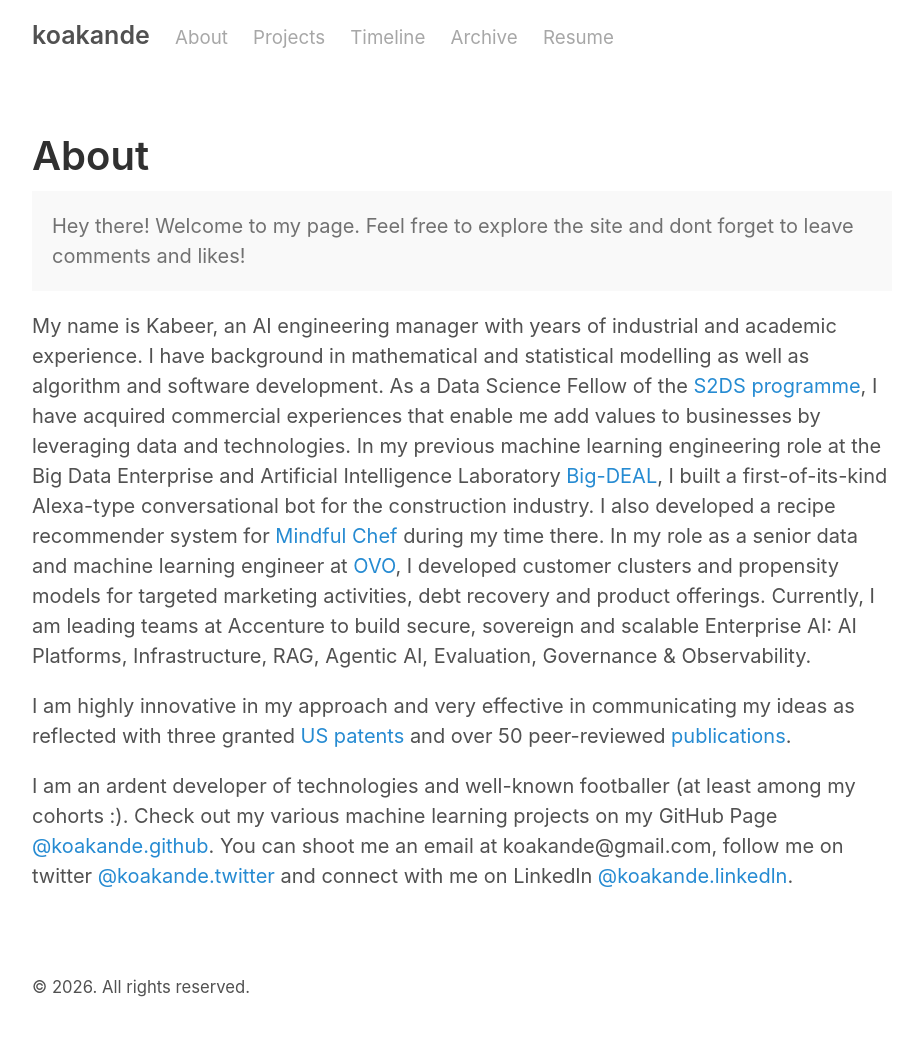
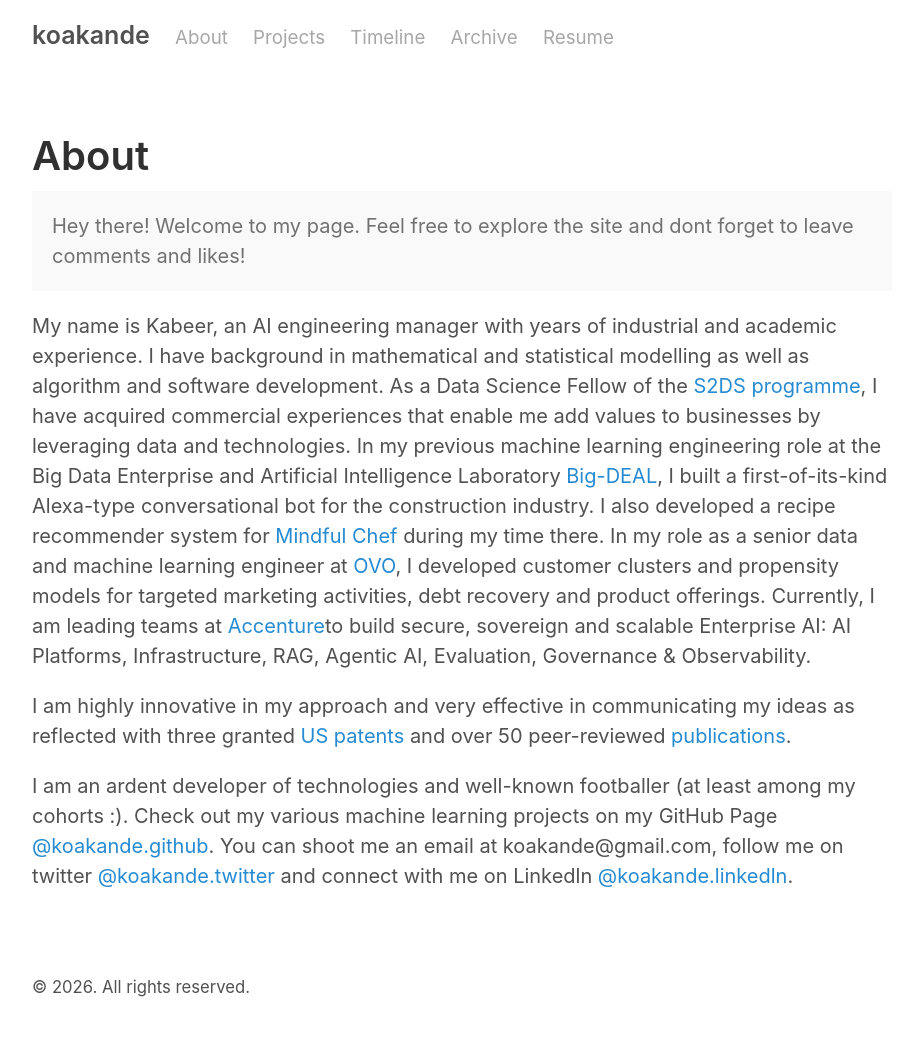
Before and after one commit to kbakande/kbakande.github.io, a Jekyll site: the page built from about.md, in a window 1280 px wide. Shown: the whole page, without its empty margins (178-1095 px from the left). Built offline with Jekyll 4.4.1, drawn with Linux system fonts in a browser that asks for light colours; part of the change alters nothing that is shown.

```diff
--- a/about.md
+++ b/about.md
@@ -7,7 +7,7 @@ title: About
   Hey there! Welcome to my page. Feel free to explore the site and dont forget to leave comments and likes!
 </p>
 
-My name is Kabeer, an AI engineering manager with years of industrial and academic experience. I have background in mathematical and statistical modelling as well as algorithm and software development. As a Data Science Fellow of the [S2DS programme](http://www.s2ds.org/), I have acquired commercial experiences that enable me add values to businesses by leveraging data and technologies. In my previous machine learning engineering role at the Big Data Enterprise and Artificial Intelligence Laboratory [Big-DEAL](https://www1.uwe.ac.uk/bl/research/big-deal.aspx), I built a first-of-its-kind Alexa-type conversational bot for the construction industry. I also developed a recipe recommender system for [Mindful Chef](https://www.mindfulchef.com/) during my time there. In my role as a senior data and machine learning engineer at [OVO](https://www.ovoenergy.com/), I developed customer clusters and propensity models for targeted marketing activities, debt recovery and product offerings. Currently, I am leading teams at Accenture to build secure, sovereign and scalable Enterprise AI: AI Platforms, Infrastructure, RAG, Agentic AI, Evaluation, Governance & Observability.
+My name is Kabeer, an AI engineering manager with years of industrial and academic experience. I have background in mathematical and statistical modelling as well as algorithm and software development. As a Data Science Fellow of the [S2DS programme](http://www.s2ds.org/), I have acquired commercial experiences that enable me add values to businesses by leveraging data and technologies. In my previous machine learning engineering role at the Big Data Enterprise and Artificial Intelligence Laboratory [Big-DEAL](https://www1.uwe.ac.uk/bl/research/big-deal.aspx), I built a first-of-its-kind Alexa-type conversational bot for the construction industry. I also developed a recipe recommender system for [Mindful Chef](https://www.mindfulchef.com/) during my time there. In my role as a senior data and machine learning engineer at [OVO](https://www.ovoenergy.com/), I developed customer clusters and propensity models for targeted marketing activities, debt recovery and product offerings. Currently, I am leading teams at [Accenture](https://www.accenture.com/en)to build secure, sovereign and scalable Enterprise AI: AI Platforms, Infrastructure, RAG, Agentic AI, Evaluation, Governance & Observability.
 
 I am highly innovative in my approach and very effective in communicating my ideas as reflected with three granted [US patents](https://uspto.report/company/Akande-Kabiru) and over 50 peer-reviewed [publications](https://scholar.google.co.uk/citations?user=PiWvuqYAAAAJ&hl=en).
 
```
